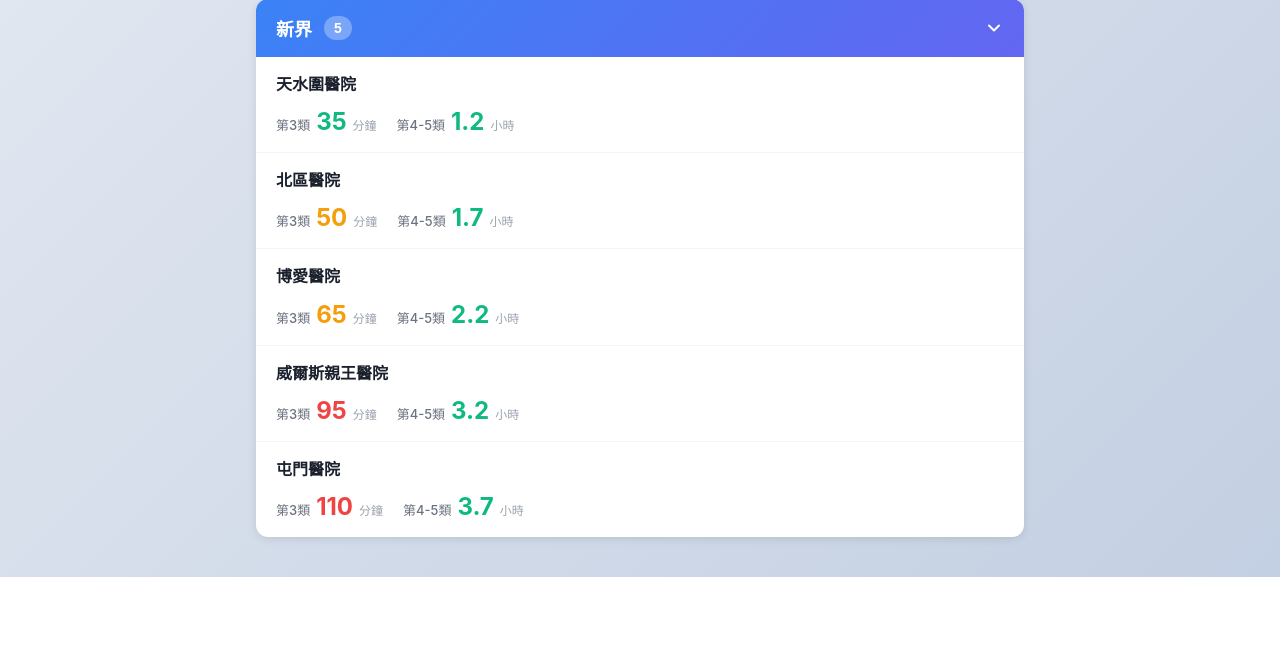
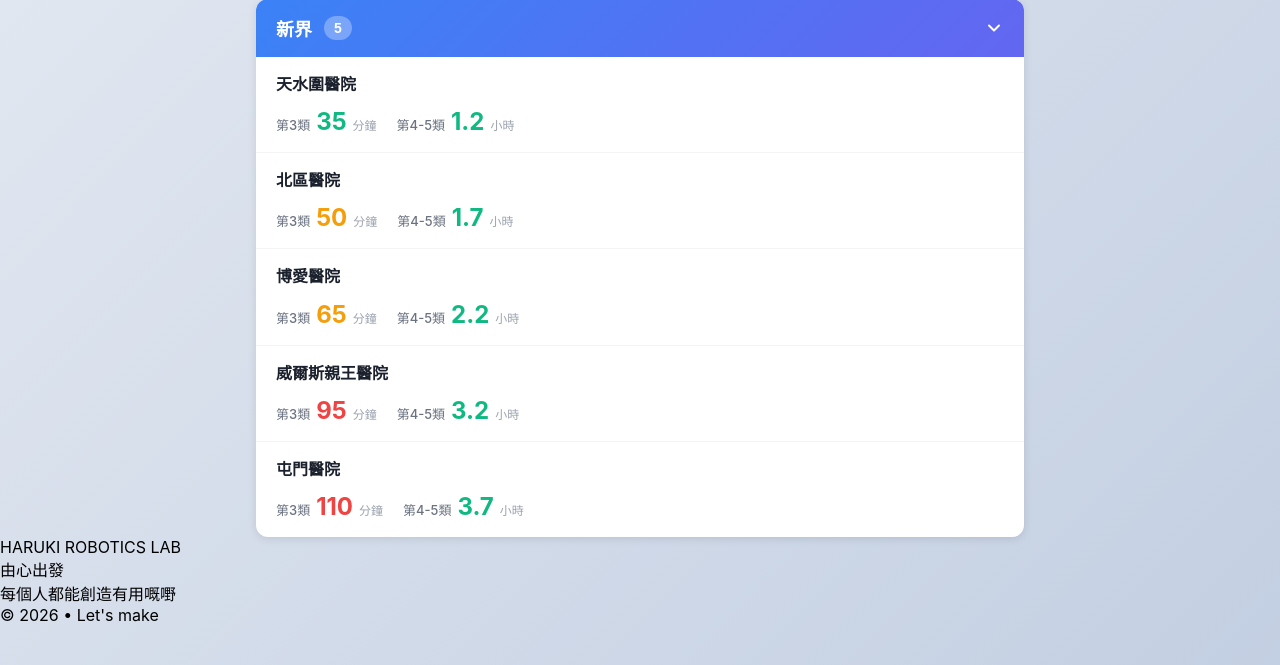
Before and after one commit to ChrisHaruki/Hong-Kong-A-E-Wait-Times, a Flask app: page / in a window 1280 px wide. Shown: the part 1319-1984 px from the top of the page. Before the commit the page ends 1896 px from the top, so only its background shows below. Run offline with Flask 3, Linux system fonts and the light colour scheme.

Commit message:
Update index.html

```diff
--- a/templates/index.html
+++ b/templates/index.html
@@ -83,7 +83,17 @@
             </svg>
         </button>
     </div>
-
+    <!-- footer -->
+    <div class="footer">
+        <div class="footer-header">
+            <span class="footer-title">HARUKI ROBOTICS LAB</span>
+        </div>
+        <div class="footer-made">由心出發</div>
+        <div class="footer-tagline">每個人都能創造有用嘅嘢</div>
+        <div class="footer-bottom">
+            <div class="footer-copyright">© 2026 • Let's make</div>
+        </div>
+    </div>
     <script>
         // Toggle region collapse/expand
         function toggleRegion(regionKey) {
@@ -117,4 +127,5 @@
         }
     </script>
 </body>
+
 </html>
```
